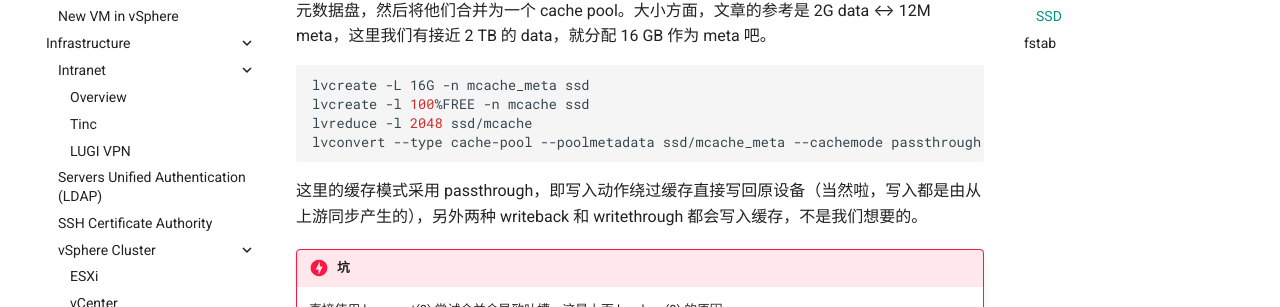
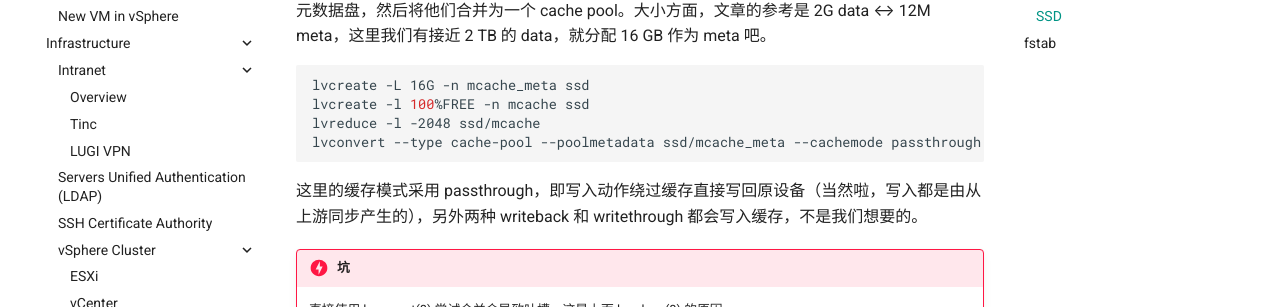
Before and after one commit to ustclug/documentations, an MkDocs documentation site: the page built from docs/services/mirrors/4/volumes.md, in a window 1280 px wide and 900 px high, scrolled down 2307 px. Shown: the part 146-453 px from the top of the window. Built offline with MkDocs 1.6.1 and Material for MkDocs 9.7.7, drawn with Linux system fonts in a browser that asks for light colours; comment, search, counter and statistics services are not loaded.

Commit message:
Missing minus

````diff
--- a/docs/services/mirrors/4/volumes.md
+++ b/docs/services/mirrors/4/volumes.md
@@ -112,7 +112,7 @@ mkfs.ext4 /dev/ssd/docker
 ```shell
 lvcreate -L 16G -n mcache_meta ssd
 lvcreate -l 100%FREE -n mcache ssd
-lvreduce -l 2048 ssd/mcache
+lvreduce -l -2048 ssd/mcache
 lvconvert --type cache-pool --poolmetadata ssd/mcache_meta --cachemode passthrough -c 1M --config allocation/cache_pool_max_chunks=2000000 ssd/mcache
 ```
 
````
